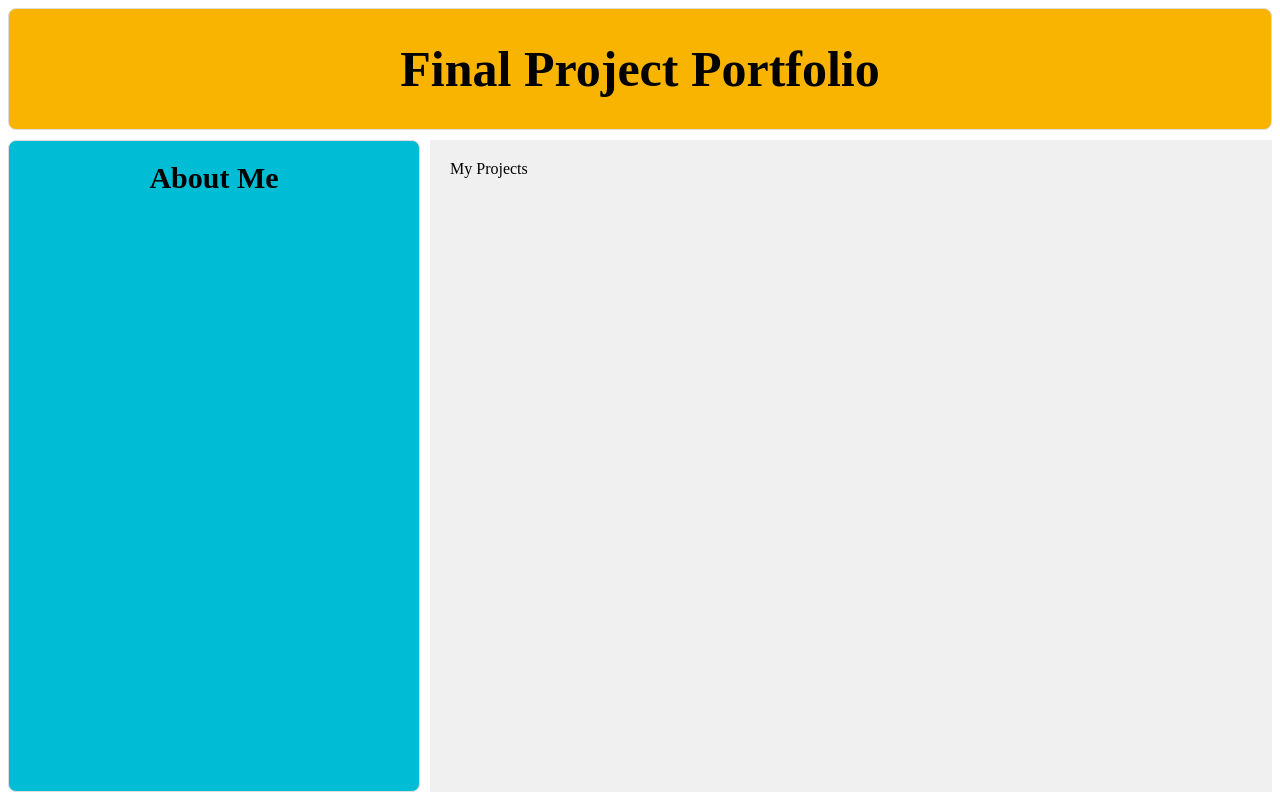
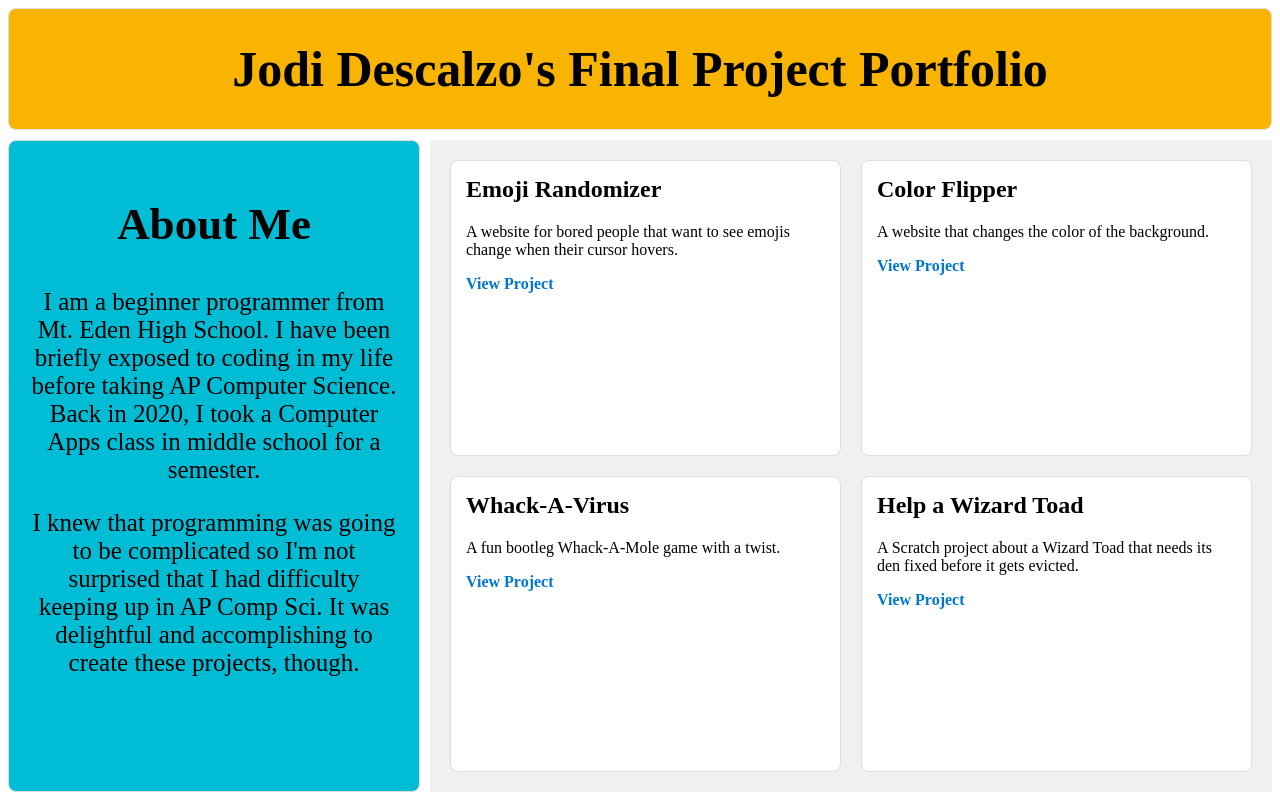
Before and after one commit to jodidescalzo/Final-Project, a plain HTML site: page index.html in a window 1280 px wide. Drawn offline with Linux system fonts and the light colour scheme.

Commit message:
Update index.html

```diff
--- a/index.html
+++ b/index.html
@@ -8,9 +8,36 @@
   </head>
   <body>
     <div class= "grid">
-      <div class="header">Final Project Portfolio</div>
-      <div class="sidebar">About Me</div>
-      <div class="main">My Projects</div>
+      <div class="header">Jodi Descalzo's Final Project Portfolio</div>
+      <div class="sidebar">
+        <h2>About Me</h2>
+        <p>I am a beginner programmer from Mt. Eden High School. I have been briefly exposed to coding in my life before taking AP Computer Science. Back in 2020, I took a Computer Apps class in middle school for a semester.</p>
+        <p>I knew that programming was going to be complicated so I'm not surprised that I had difficulty keeping up in AP Comp Sci. It was delightful and accomplishing to create these projects, though.</p>
+      </div>
+
+<div class="main">
+    <div class="project">
+      <h2>Emoji Randomizer</h2>
+      <p>A website for bored people that want to see emojis change when their cursor hovers.</p>
+      <a href="https://codepen.io/lilia-c/pen/MYWmgMz" target="_blank">View Project</a>
+    </div>
+    <div class="project">
+      <h2>Color Flipper</h2>
+      <p>A website that changes the color of the background.</p>
+      <a href="https://codepen.io/jodi-the-looper/pen/wBvrBeX" target="_blank">View Project</a>
+    </div>
+  <div class="project">
+      <h2>Whack-A-Virus</h2>
+      <p>A fun bootleg Whack-A-Mole game with a twist.</p>
+      <a href="https://codepen.io/jodi-the-looper/pen/ByaPyVg" target="_blank">View Project</a>
+  </div>
+  <div class="project">
+      <h2>Help a Wizard Toad</h2>
+      <p>A Scratch project about a Wizard Toad that needs its den fixed before it gets evicted.</p>
+      <a href="https://scratch.mit.edu/projects/1162174445" target="_blank">View Project</a>
+  </div>
+
+
     </div>
   </body>
 </html>
```
